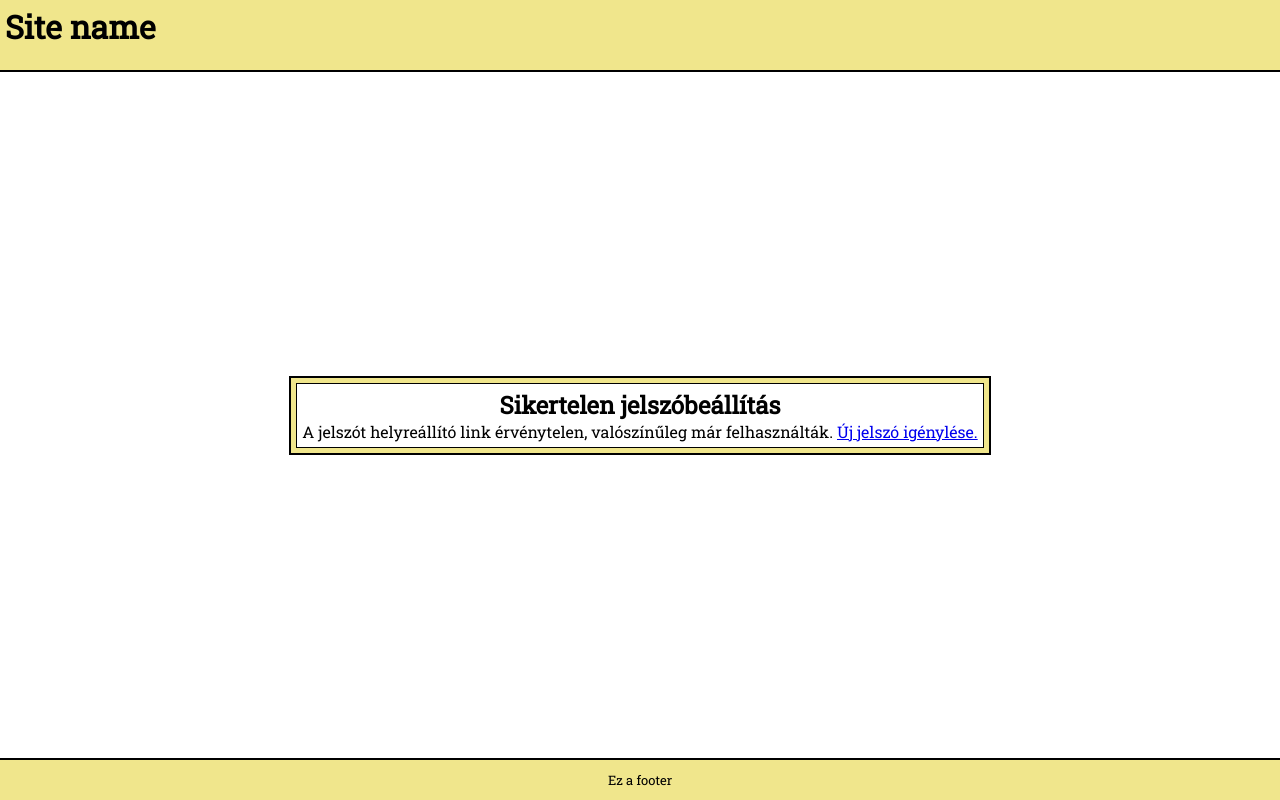
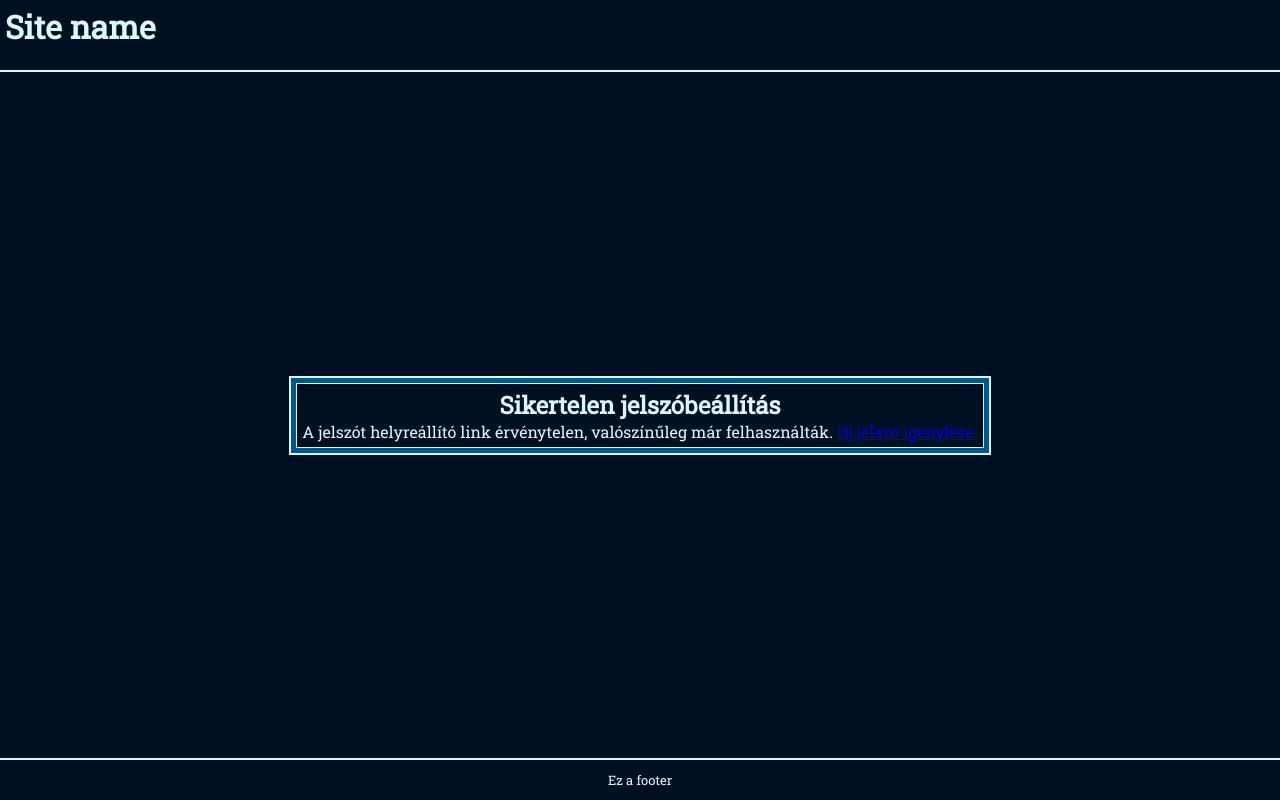
Before and after one commit to MolnAtt/hazioldal, a Django app: a page that uses APP/templates/footer.html in a window 1280 px wide. Run offline with Django 3.2, Linux system fonts and the light colour scheme.

Commit message:
dark tracksuit theme

```diff
--- a/APP/static/css/teszt_general.css
+++ b/APP/static/css/teszt_general.css
@@ -1,26 +1,27 @@
 :root{
-    --body-bg-color: white;
-    --body-fg-color: black;
+    --body-bg-color: #010f22;
+    --body-fg-color: #D9FAFF;
+    --body-fg-hover-color: #00BBF0;
 
-    --header-bg-color:khaki;
-    --header-fg-color: black;
+    --header-bg-color:#010f22;
+    --header-fg-color: #D9FAFF;
     --header-height:60px;
 
-    --main-bg-color: khaki;
-    --main-fg-color: black;
+    --main-bg-color: #005792;
+    --main-fg-color: #D9FAFF;
 
-    --section-bg-color: white;
-    --section-fg-color: black;
+    --section-bg-color: #010f22;
+    --section-fg-color: #D9FAFF;
 
-    --line-color: black;
+    --line-color: #D9FAFF;
     --line-width: 2px;
 
-    --footer-bg-color: khaki;
-    --footer-fg-color: black;
+    --footer-bg-color: #010f22;
+    --footer-fg-color: #D9FAFF;
     --footer-height:40px;
 
-    --button-bg-color: white;
-    --button-fg-color: black;
+    --button-bg-color: #005792;
+    --button-fg-color: #D9FAFF;
 }
 
 *{
--- a/APP/static/js/teszt.js
+++ b/APP/static/js/teszt.js
@@ -42,7 +42,7 @@ async function kerem_ezt(id){
     // .then-ekkel
     fetch(url)
     .then((resp) => resp.json())
-    .then((data)=>{result = data;});
+    .then((data) => {result = data;});
     return await result;
 }
 
```
